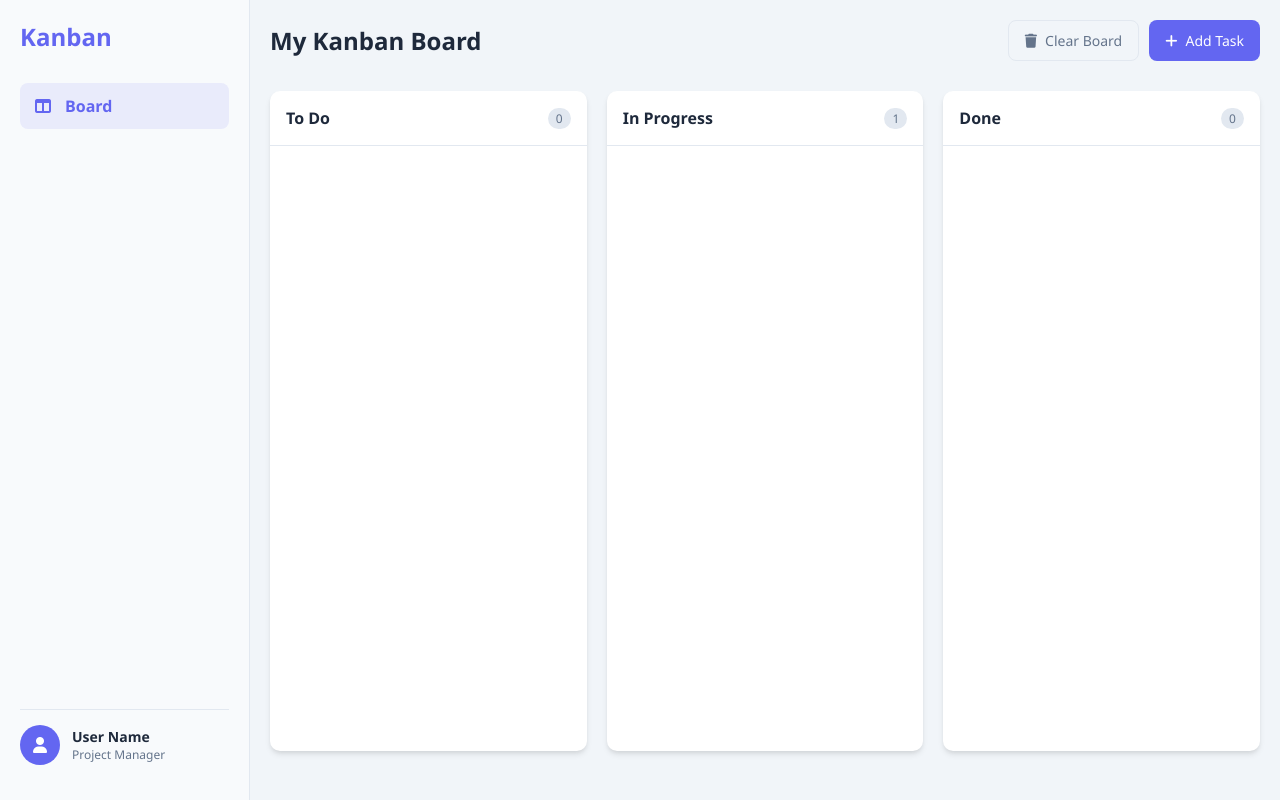
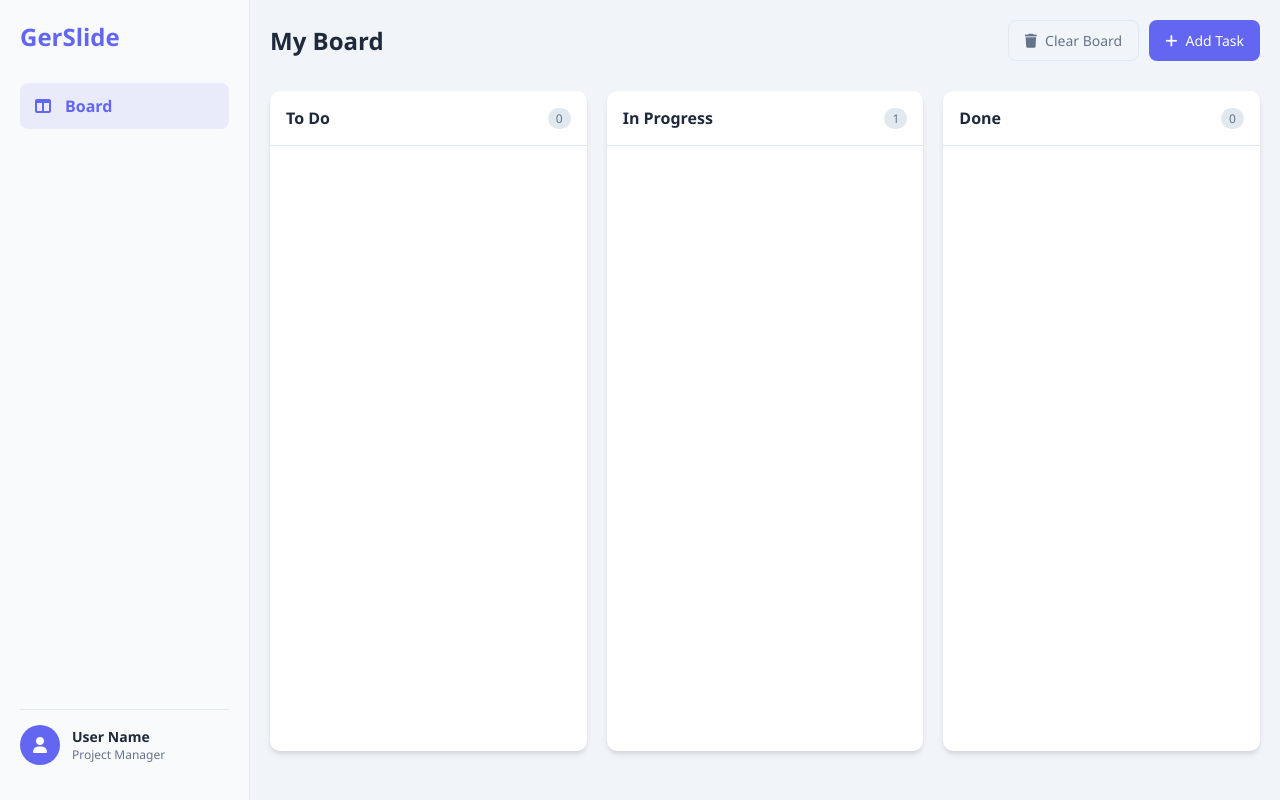
Before and after one commit to ThIaGoOLuiZz/Desafio-Kanban, a plain HTML site: page index.html in a window 1280 px wide. Drawn offline with Linux system fonts and the light colour scheme.

Commit message:
Alterado nomes

```diff
--- a/index.html
+++ b/index.html
@@ -11,7 +11,7 @@
     <div class="container">
         <aside class="sidebar">
             <div class="logo">
-                <h1>Kanban</h1>
+                <h1>GerSlide</h1>
             </div>
             <nav class="menu">
                 <ul>
@@ -31,7 +31,7 @@
 
         <main class="board">
             <header class="board-header">
-                <h2>My Kanban Board</h2>
+                <h2>My Board</h2>
                 <div class="board-actions">
                     <button id="clear-board-btn" class="clear-board-btn">
                         <i class="fas fa-trash"></i> Clear Board
```
